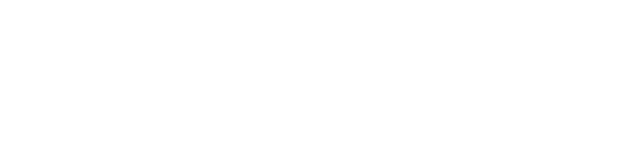
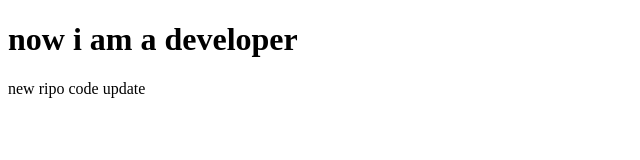
Before and after one commit to Transfer-class/my-ripository, a plain HTML site: page index.html in a window 1280 px wide. Shown: the whole page, without its empty margins (0-640 px from the left). Drawn offline with Linux system fonts and the light colour scheme.

Commit message:
new added code

```diff
--- a/index.html
+++ b/index.html
@@ -7,6 +7,7 @@
     <title>my first github ripo</title>
 </head>
 <body>
-
+    <h1> now i am a developer </h1>
+    <p>new ripo code update</p>
 </body>
 </html>
```
